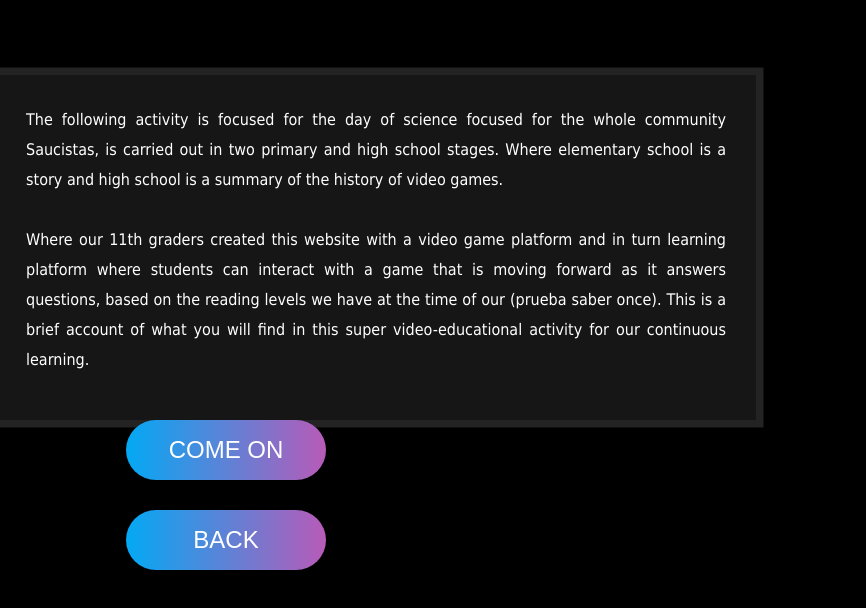
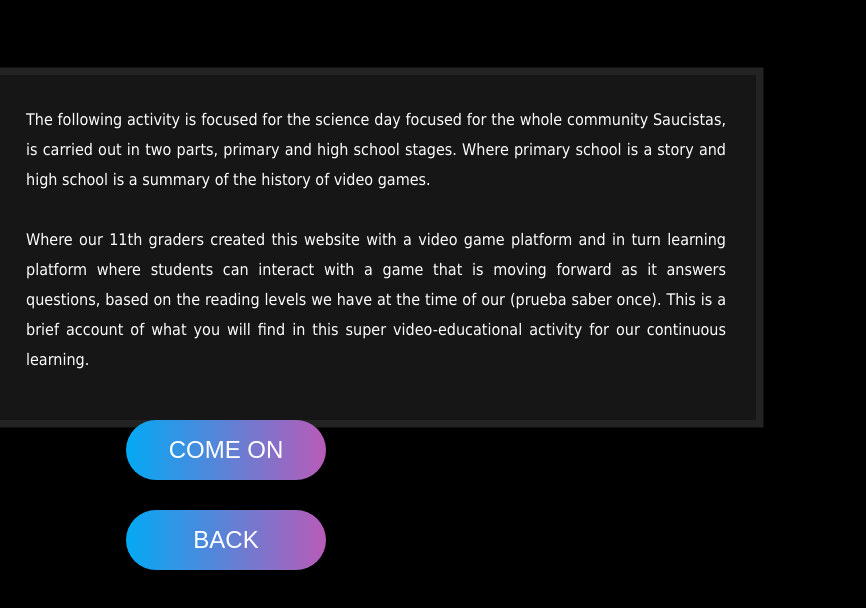
Before and after one commit to soloesparauntest/Dia-de-la-ciencia, a plain HTML site: page secundariaingles.html in a window 1280 px wide. Shown: the full height of the page, 414-1280 px from the left. Drawn offline with Linux system fonts and the light colour scheme.

Commit message:
Update secundariaingles.html

```diff
--- a/secundariaingles.html
+++ b/secundariaingles.html
@@ -10,7 +10,7 @@
 
   <section id = "cuadrado24v4">
 <p id = "principal2">
-  The following activity is focused for the day of science focused for the whole community Saucistas, is carried out in two primary and high school stages. Where elementary school is a story and high school is a summary of the history of video games.</br></br>
+  The following activity is focused for the science day focused for the whole community Saucistas, is carried out in two parts, primary and high school stages. Where primary school is a story and high school is a summary of the history of video games.</br></br>
 
 Where our 11th graders created this website with a video game platform and in turn learning platform where students can interact with a game that is moving forward as it answers questions, based on the reading levels we have at the time of our (prueba saber once). This is a brief account of what you will find in this super video-educational activity for our continuous learning.</br></br>
 </p>
```
